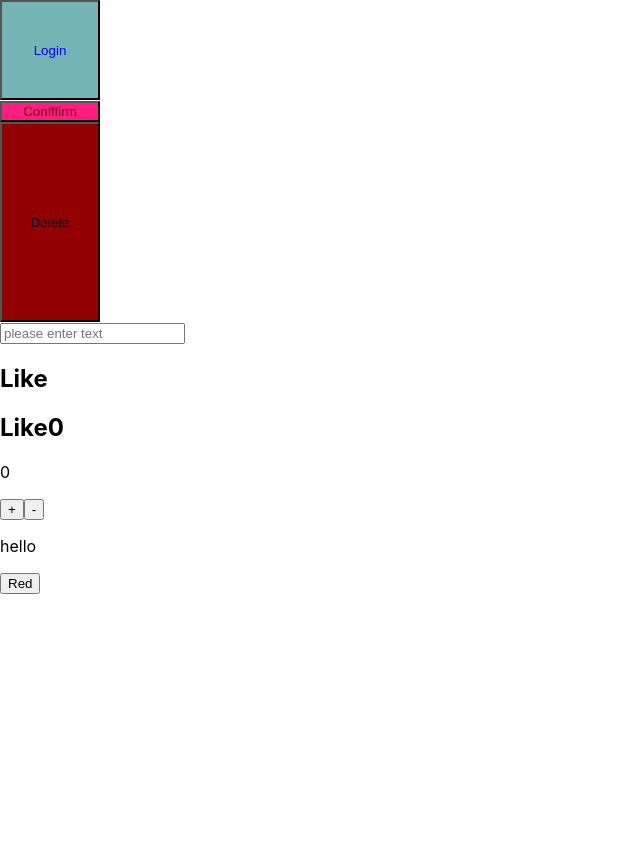
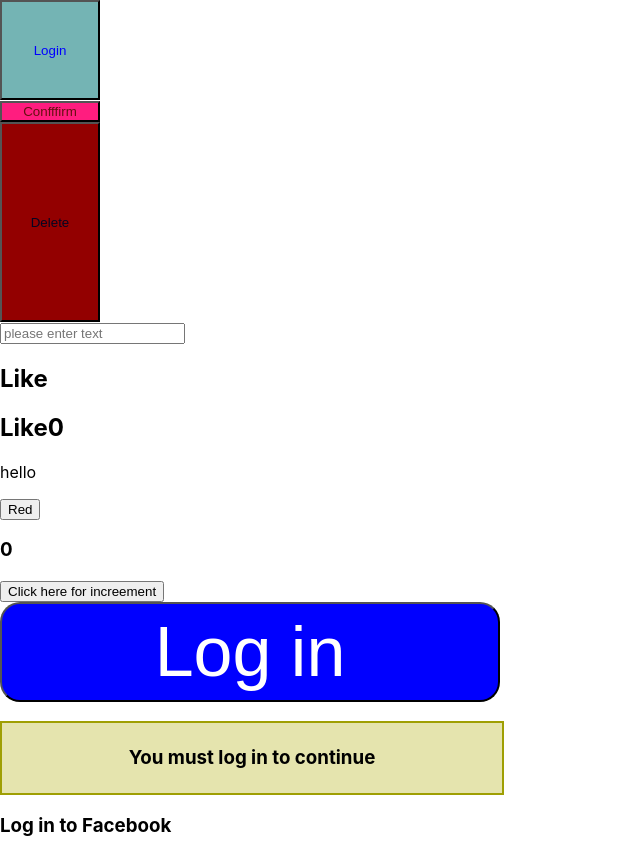
Before and after one commit to raminderjeet293/FSD, a React (Create React App) app in the folder react/r_app/: page / in a window 1280 px wide. Shown: the whole page, without its empty margins (0-640 px from the left). Before the commit the page ends 800 px from the top, so only its background shows below. Built offline with nearby package versions, Linux system fonts and the light colour scheme.

Commit message:
Higher order components

```diff
--- a/react/r_app/src/Components/Counter.js
+++ b/react/r_app/src/Components/Counter.js
@@ -1,6 +1,6 @@
 import { Component } from "react";
 
-export class Counter extends Component {
+export class Functionality_Counter extends Component {
   constructor(props) {
     super(props);
     this.state = { count: 0 };
--- /dev/null
+++ b/react/r_app/src/Components/HigherOrder/Button_counter.js
@@ -0,0 +1,16 @@
+import Counting from "./Function_counter";
+import React, { Component } from "react";
+class Button_counter extends Component {
+  constructor(props) {
+    super(props);
+  }
+  render() {
+    return (
+      <div>
+        <h3>{this.props.val}</h3>
+        <button onClick={this.props.change}>Click here for increement</button>
+      </div>
+    );
+  }
+}
+export default Counting(Button_counter);
--- /dev/null
+++ b/react/r_app/src/Components/HigherOrder/Function_counter.js
@@ -0,0 +1,21 @@
+import { Component } from "react";
+
+const Counting = (OC) => {
+  return class Functionality_Counter extends Component {
+    constructor(props) {
+      super(props);
+      this.state = { cnt: 0 };
+    }
+    increement = () => {
+      this.setState({ cnt: this.state.cnt + 1 });
+    };
+    render() {
+      return (
+        <div>
+          <OC val={this.state.cnt} change={this.increement} />
+        </div>
+      );
+    }
+  };
+};
+export default Counting;
--- /dev/null
+++ b/react/r_app/src/Components/HigherOrder/Text_Counter.js
@@ -0,0 +1,4 @@
+export default function Text_Counter() {
+  <h1>0</h1>;
+  <h3>hover mouse on it</h3>;
+}
--- /dev/null
+++ b/react/r_app/src/Components/Login/Btn.js
@@ -0,0 +1,10 @@
+import React from "react";
+import "./btn.css";
+
+export default function Bttn() {
+  return (
+    <div>
+      <button className="b">Log in</button>
+    </div>
+  );
+}
--- /dev/null
+++ b/react/r_app/src/Components/Login/LText.js
@@ -0,0 +1,9 @@
+import React from "react";
+import "./btn.css";
+export const LText = ({ text, style }) => {
+  return (
+    <div>
+      <h3 className={style}>{text}</h3>
+    </div>
+  );
+};
--- /dev/null
+++ b/react/r_app/src/Components/Login/btn.css
@@ -0,0 +1,18 @@
+.b{
+    height: 100px;
+    width: 500px;
+    background-color: blue;
+    color: white;
+    border-radius: 20px;
+    font-size: 70px;
+}
+.l{
+    height: 70px;
+    width: 500px;
+    background-color: rgb(229, 228, 174);
+
+    border:2px solid rgb(159, 159, 3);
+    display: flex;
+    justify-content: center;
+    align-items: center;
+}
--- a/react/r_app/src/index.js
+++ b/react/r_app/src/index.js
@@ -7,23 +7,30 @@ import reportWebVitals from "./reportWebVitals";
 import TextBox from "./Components/TextBox/TextBox";
 import { StatefulComponent } from "./Components/StatefulComponent";
 import { Light } from "./Components/light";
-import { Counter } from "./Components/Counter";
+// import { Counter } from "./Components/Counter";
 import Colour from "./Components/Colour/Colour";
+import ButtonCounter from "./Components/HigherOrder/Button_counter";
+import Bttn from "./Components/Login/Btn";
+import { LText } from "./Components/Login/LText";
 
 const root = ReactDOM.createRoot(document.getElementById("root"));
 root.render(
   <React.StrictMode>
     <Btn style="login" text="Login" />
-    <br></br>
+    <br />
     <Btn style="confirm" text="Confffirm" />
-    <br></br>
+    <br />
     <Btn style="delete" text="Delete" />
-    <br></br>
+    <br />
     <TextBox />
     <StatefulComponent />
     <Light />
-    <Counter />
+    {/* <Counter /> */}
     <Colour />
+    <ButtonCounter />
+    <Bttn />
+    <LText text="You must log in to continue" style="l" />
+    <LText text="Log in to Facebook" />
   </React.StrictMode>
 );
 // const nm = "MCA Sec A";
```
